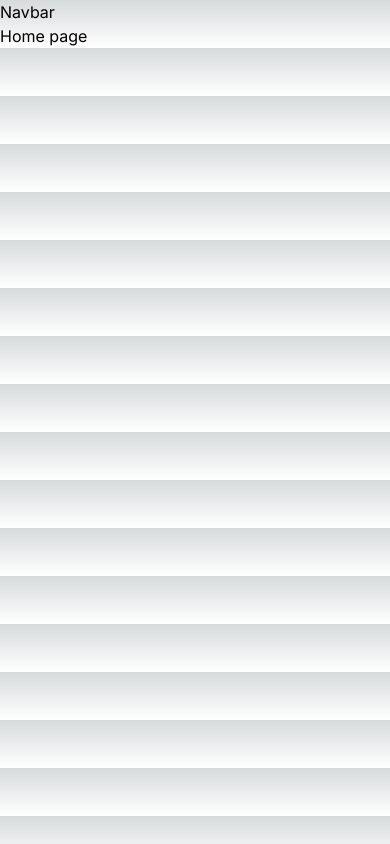
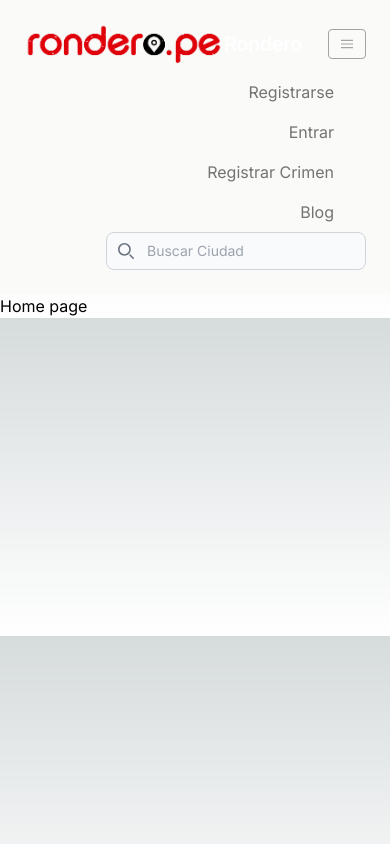
Before and after one commit to ASDU0/ronderos-project, a Next.js app: page / in a window 390 px wide. Built offline with nearby package versions, Linux system fonts and the light colour scheme.

Commit message:
Navbar creado (falta responsive)

```diff
--- a/package.json
+++ b/package.json
@@ -11,9 +11,9 @@
   "dependencies": {
     "@googlemaps/js-api-loader": "^1.16.2",
     "bootstrap": "^5.3.2",
-    "next": "13.5.4",
-    "react": "^18",
-    "react-dom": "^18"
+    "next": "^14.0.1",
+    "react": "^18.2.0",
+    "react-dom": "^18.2.0"
   },
   "devDependencies": {
     "@types/google.maps": "^3.54.3",
--- a/src/app/components/Navbar.tsx
+++ b/src/app/components/Navbar.tsx
@@ -1,8 +1,52 @@
-import React from 'react'
+import React from 'react';
+import Image from 'next/image';
 
 const Navbar = () => {
+
   return (
-    <div>Navbar</div>
+    <div>
+      <nav className="flex items-center justify-between flex-wrap bg-stone-50 p-6">
+        <div className="flex items-center flex-shrink-0 text-white mr-6">
+        <Image src="/LogoFinal.png" alt="Descripción de la imagen" width={200} height={150} />
+          <span className="font-semibold text-xl tracking-tight">Rondero</span>
+        </div>
+
+        <div className="block lg:hidden">
+          <button id='boton' className="flex items-center px-3 py-2 border rounded text-neutral-400 border-neutral-400 hover:text-black hover:border-black">
+            <svg className="fill-current h-3 w-3" viewBox="0 0 20 20" xmlns="http://www.w3.org/2000/svg"><title>Menu</title><path d="M0 3h20v2H0V3zm0 6h20v2H0V9zm0 6h20v2H0v-2z"/></svg>
+          </button>
+        </div>
+
+
+        <div id='menu' className="w-full block flex-grow lg:flex lg:items-center lg:w-auto text-right">
+          <div className="text-base lg:flex-grow">
+            <a href="#responsive-header" className="block mt-4 lg:inline-block lg:mt-0 text-neutral-500 hover:text-black mr-8">
+              Registrarse
+            </a>
+            <a href="#responsive-header" className="block mt-4 lg:inline-block lg:mt-0 text-neutral-500 hover:text-black mr-8">
+              Entrar
+            </a>
+            <a href="#responsive-header" className="block mt-4 lg:inline-block lg:mt-0 text-neutral-500 hover:text-black mr-8">
+              Registrar Crimen
+            </a>
+            <a href="#responsive-header" className="block mt-4 lg:inline-block lg:mt-0 text-neutral-500 hover:text-black mr-8">
+              Blog
+            </a>
+          </div>
+
+          <div className="relative inline-block ml-6 mt-2">
+                <div className="absolute inset-y-0 left-0 flex items-center pl-3 pointer-events-none">
+                  <svg className="w-4 h-4 text-gray-500 dark:text-gray-400" aria-hidden="true" xmlns="http://www.w3.org/2000/svg" fill="none" viewBox="0 0 20 20">
+                    <path stroke="currentColor" stroke-linecap="round" stroke-linejoin="round" stroke-width="2" d="m19 19-4-4m0-7A7 7 0 1 1 1 8a7 7 0 0 1 14 0Z"/>
+                  </svg>
+                  <span className="sr-only">Search icon</span>
+                </div>
+                <input type="text" id="search-navbar" className="block w-full p-2 pl-10 text-sm text-gray-900 border border-gray-300 rounded-lg bg-gray-50 focus:ring-blue-500 focus:border-blue-500 dark:bg-gray-700 dark:border-gray-600 dark:placeholder-gray-400 dark:text-white dark:focus:ring-blue-500 dark:focus:border-blue-500" placeholder="Buscar Ciudad"/>
+          </div>
+        </div>
+    </nav>
+
+  </div>
   )
 }
 
```
Also changed, not shown: public/LogoFinal.png (added), 1 other file (tests, documents, lock files or other folders).
